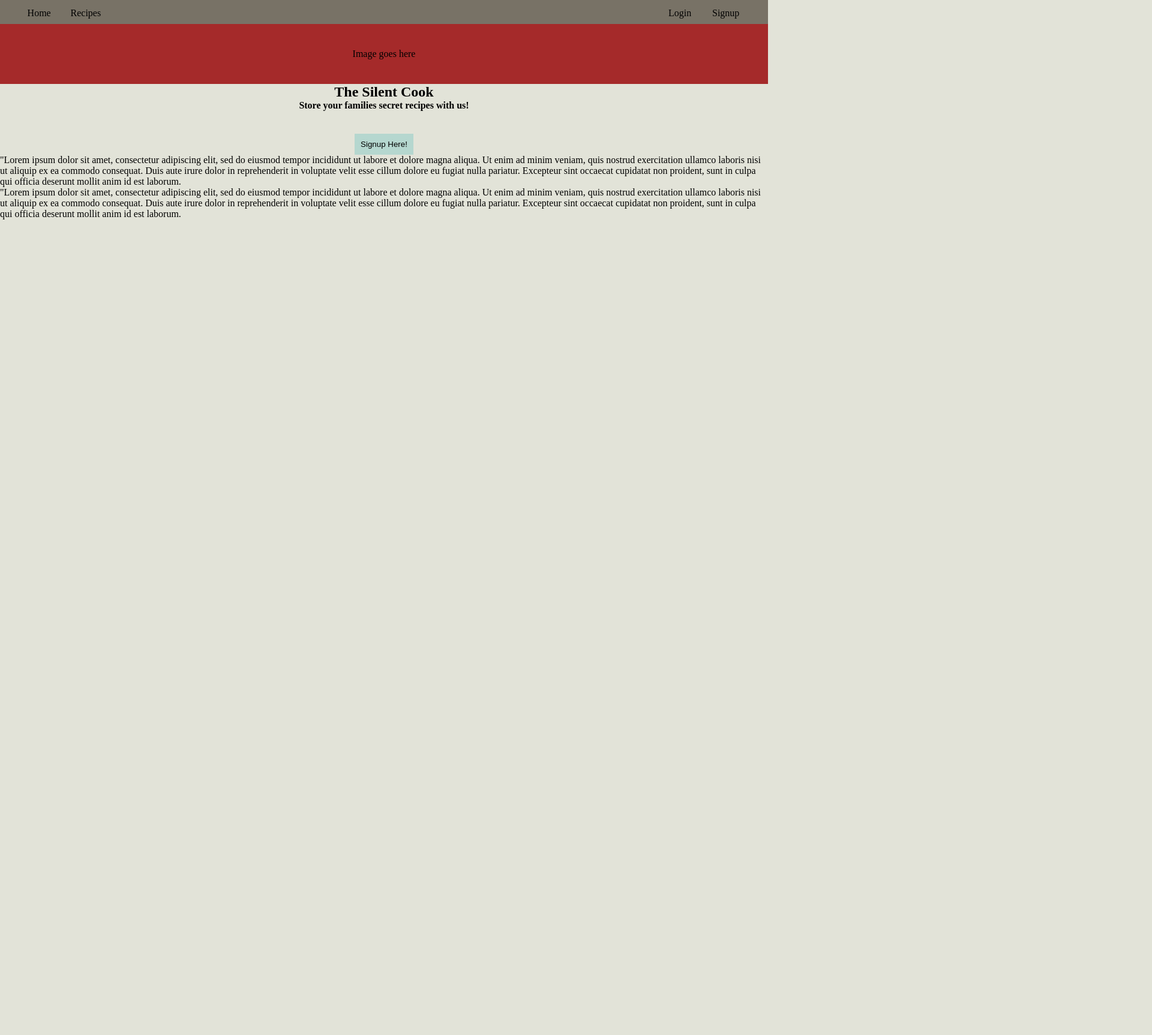
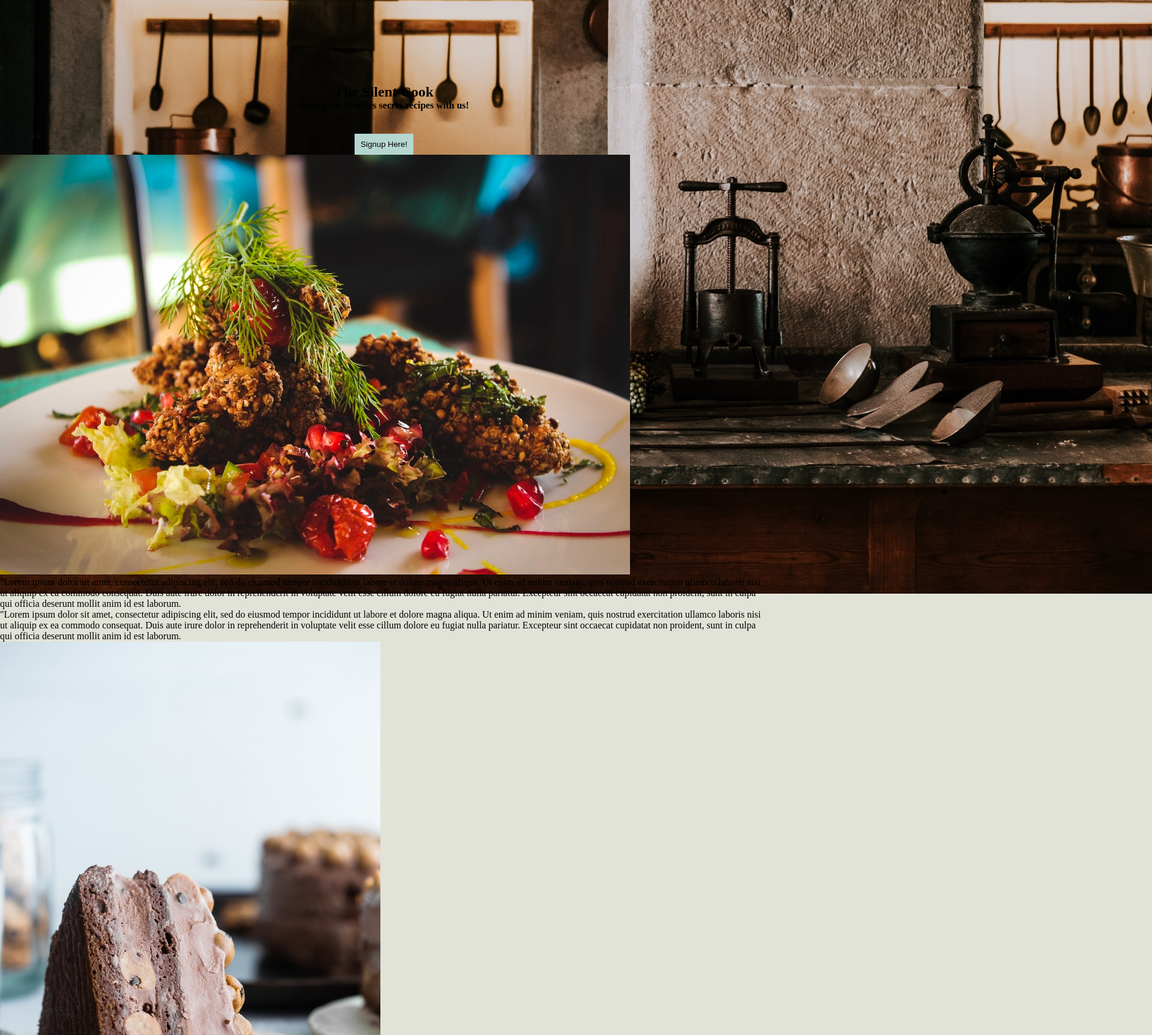
Before and after one commit to adriannasaruk/recipes-frontend, a React (Create React App) app: page / in a window 1280 px wide. Shown: the top 1726 px of the page at 60% size, 1920 px wide, since content can reach past the window. Before the commit the page ends 800 px from the top, so only its background shows below. Built offline with nearby package versions, Linux system fonts and the light colour scheme.

Commit message:
uncomment my things out

```diff
--- a/src/App/Components/Body/bodyComps/Home.js
+++ b/src/App/Components/Body/bodyComps/Home.js
@@ -14,7 +14,7 @@ export default function Home(props) {
       <section className='header'>
         <div className='banner'>
           Image goes here
-          {/* <img src='headerimage.jpg' alt='' /> */}
+          <img src='headerimage.jpg' alt='' />
         </div>
         <div className='header-info'>
           <h1>The Silent Cook</h1>
@@ -26,7 +26,7 @@ export default function Home(props) {
       </section>
       <section className='top-info'>
         <div className='top-img'>
-          {/* <img src='salad.jpg' alt='' /> */}
+          <img src='salad.jpg' alt='' />
         </div>
         <div className='top-para'>
           <p className='app-info'>"Lorem ipsum dolor sit amet, consectetur adipiscing elit, sed do eiusmod tempor incididunt ut labore et dolore magna aliqua. Ut enim ad minim veniam, quis nostrud exercitation ullamco laboris nisi ut aliquip ex ea commodo consequat. Duis aute irure dolor in reprehenderit in voluptate velit esse cillum dolore eu fugiat nulla pariatur. Excepteur sint occaecat cupidatat non proident, sunt in culpa qui officia deserunt mollit anim id est laborum.</p>
@@ -37,7 +37,7 @@ export default function Home(props) {
           <p className='bottom app-info'>"Lorem ipsum dolor sit amet, consectetur adipiscing elit, sed do eiusmod tempor incididunt ut labore et dolore magna aliqua. Ut enim ad minim veniam, quis nostrud exercitation ullamco laboris nisi ut aliquip ex ea commodo consequat. Duis aute irure dolor in reprehenderit in voluptate velit esse cillum dolore eu fugiat nulla pariatur. Excepteur sint occaecat cupidatat non proident, sunt in culpa qui officia deserunt mollit anim id est laborum.</p>
         </div>
         <div className='bottom-img'>
-          {/* <img src='cake.jpg' alt='cake' /> */}
+          <img src='cake.jpg' alt='cake' />
         </div>
       </section>
     </div>
--- a/src/App/Components/Body/bodyComps/home.css
+++ b/src/App/Components/Body/bodyComps/home.css
@@ -14,11 +14,11 @@
   justify-content: center;
   align-items: center;
 }
-/* .header.banner .img{
+ .header.banner .img{
   display: flex;
   justify-content: center;
   align-items: center;
-} */
+}
 .header .header-info {
   display: flex;
   justify-content: center;
```
